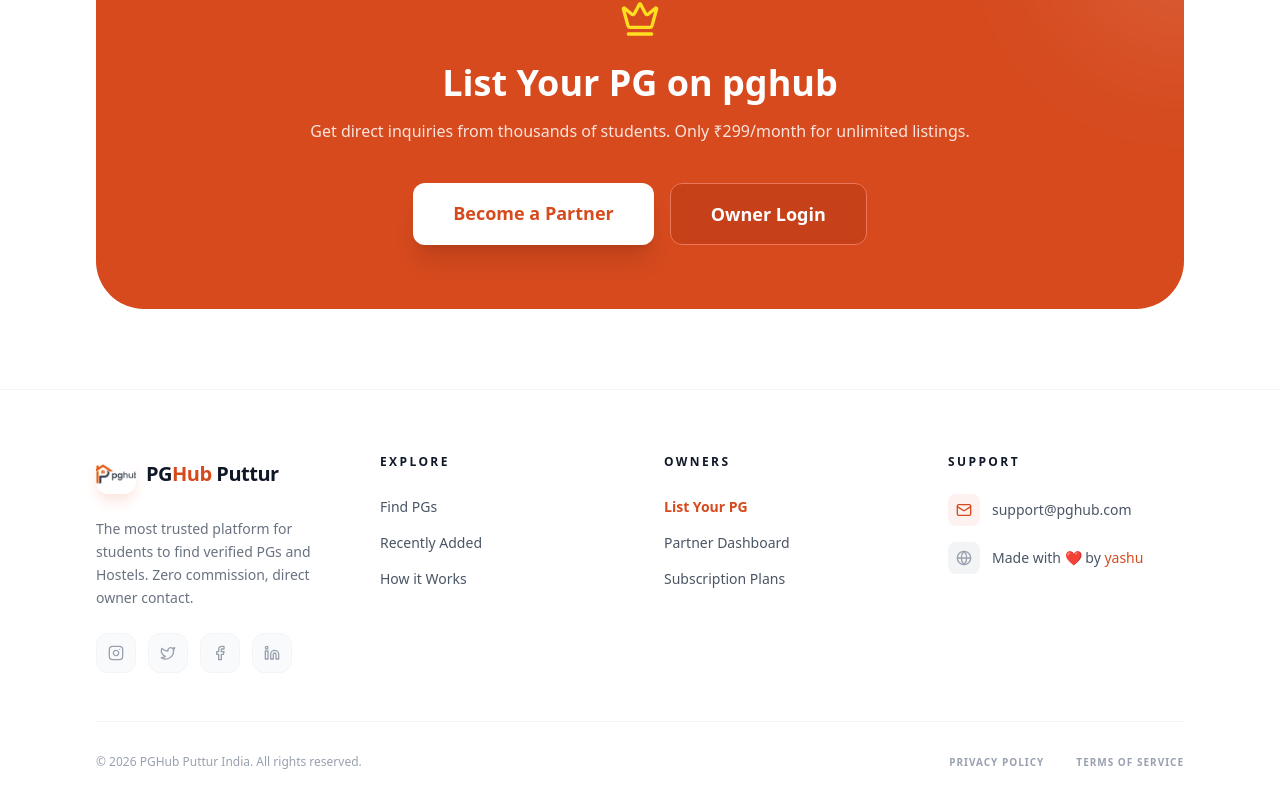
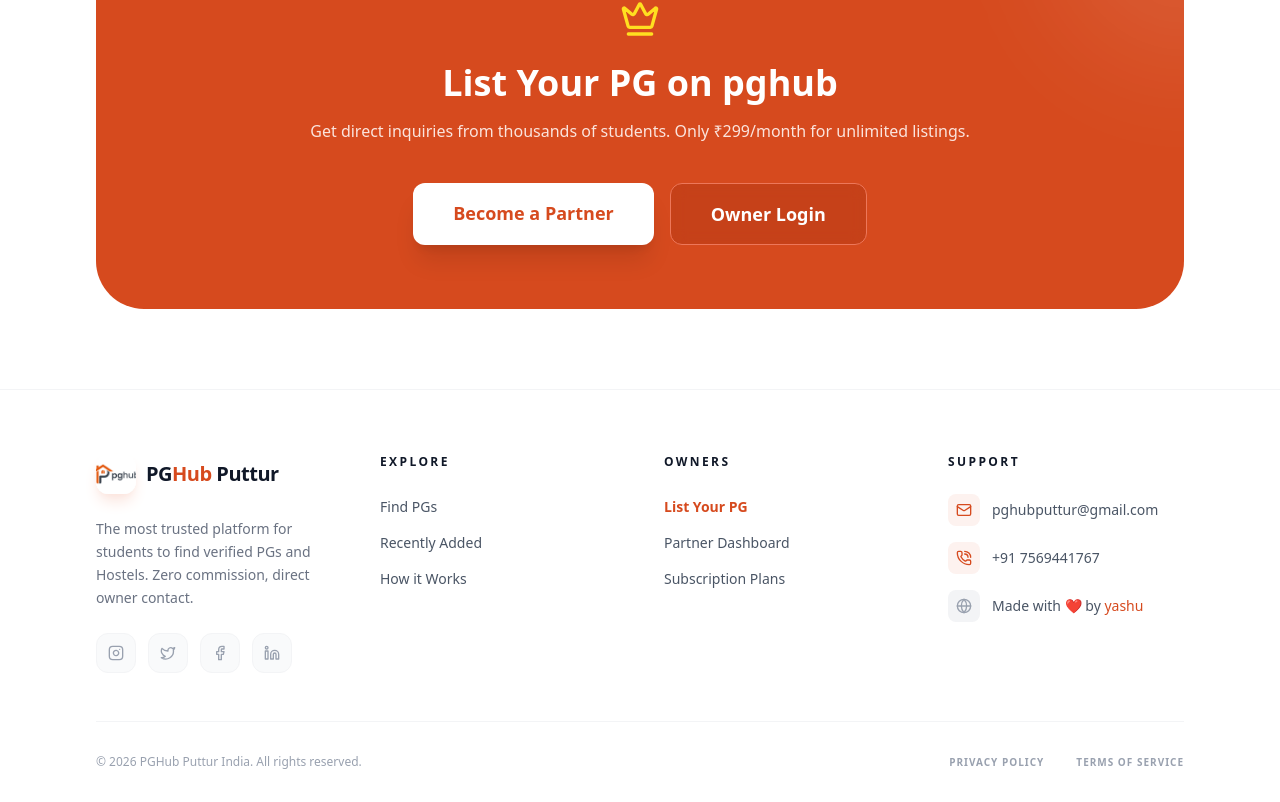
Before and after one commit to YASHU-B/pghubputtur, a React (Vite) app in the folder client/: page / in a window 1280 px wide. Shown: the part 2054-2856 px from the top of the page. Built offline with nearby package versions, Linux system fonts and the light colour scheme; no server answers; the database is empty.

Commit message:
Update support contact information in footer

```diff
--- a/client/src/App.jsx
+++ b/client/src/App.jsx
@@ -584,7 +584,13 @@
               <div className="p-2 bg-orange-50 rounded-lg">
                 <Mail className="h-4 w-4 text-orange-600" />
               </div>
-              <a href="mailto:support@pghub.com" className="hover:text-orange-600 transition-colors font-medium">support@pghub.com</a>
+              <a href="mailto:pghubputtur@gmail.com" className="hover:text-orange-600 transition-colors font-medium">pghubputtur@gmail.com</a>
+            </li>
+            <li className="flex items-center gap-3 text-sm">
+              <div className="p-2 bg-orange-50 rounded-lg">
+                <PhoneCall className="h-4 w-4 text-orange-600" />
+              </div>
+              <a href="tel:7569441767" className="hover:text-orange-600 transition-colors font-medium">+91 7569441767</a>
             </li>
             <li className="flex items-center gap-3 text-sm">
               <div className="p-2 bg-gray-100 rounded-lg">
```
